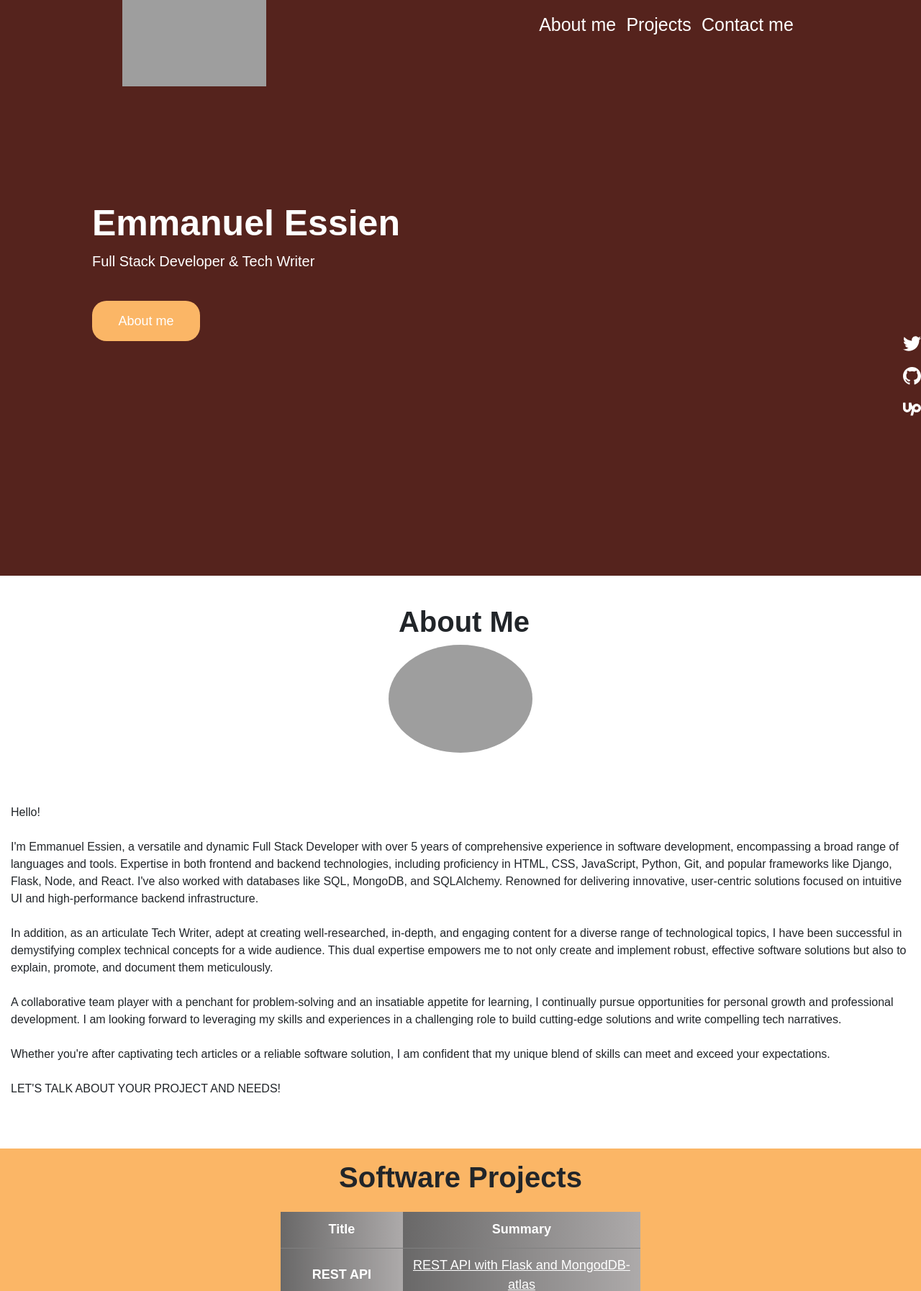
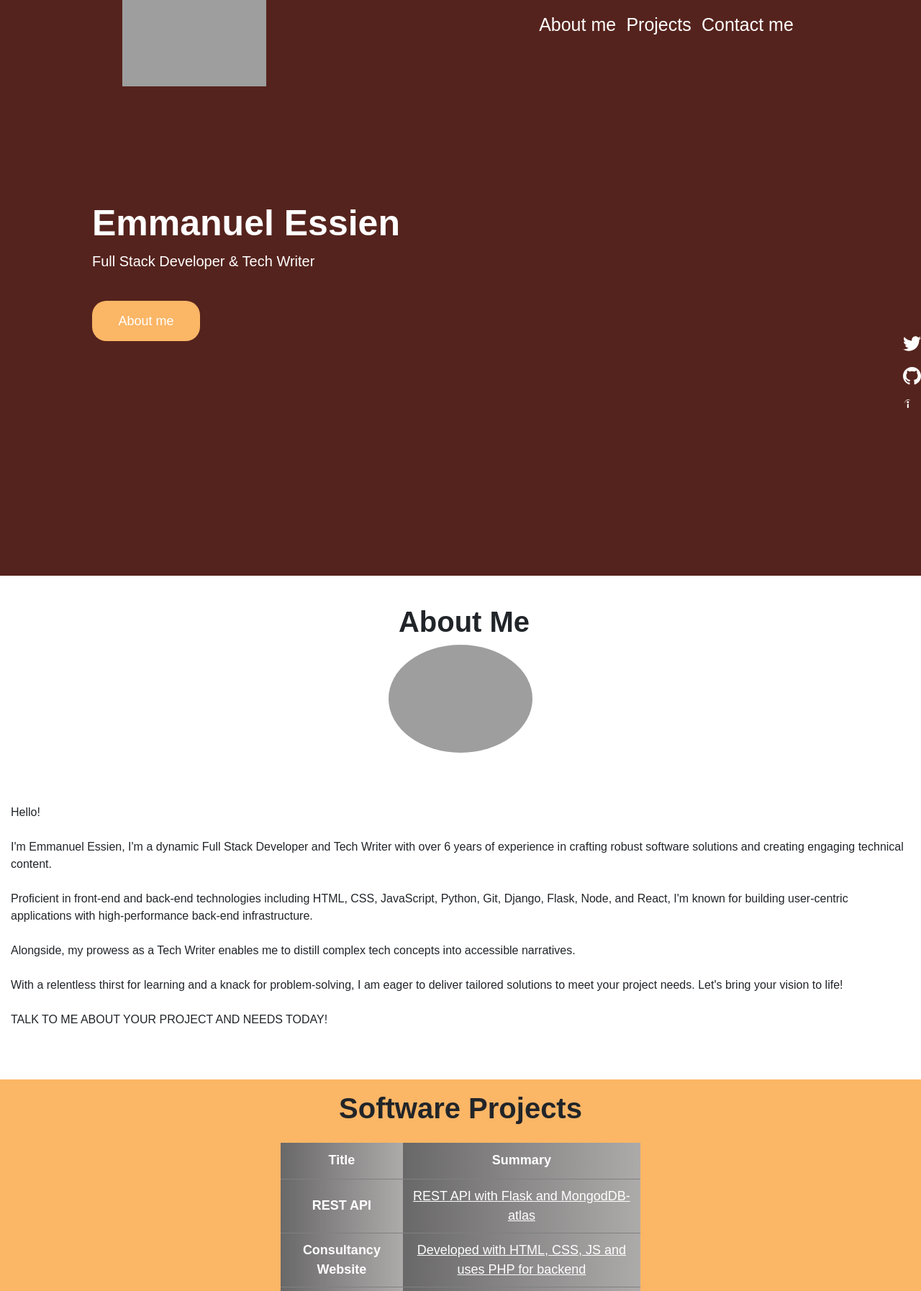
Before and after one commit to classAnon/portfolio3, a Flask app: page / in a window 1280 px wide. Shown: the top 1794 px of the page at 72% size. Run offline with Flask 2, Linux system fonts and the light colour scheme; some libraries are stand-ins or nearby versions; some web fonts are replaced; grey boxes are pictures that could not be loaded.

Commit message:
updated bio and socials

```diff
--- a/templates/home.html
+++ b/templates/home.html
@@ -56,7 +56,7 @@
                 </div>
                 <div>
                     <a href="https://profile.indeed.com/p/emmanuele-fxy0jsk" target="_blank">
-                        <svg xmlns="http://www.w3.org/2000/svg" x="0px" y="0px" width="25" height="25"  viewBox="0 0 50 50" style=" fill:#fff;"><path d="M 1 9 C 0.448 9 0 9.448 0 10 L 0 24.115234 C 0 30.276234 4.6829844 35.631469 10.833984 35.980469 C 16.730984 36.314469 21.747875 32.176391 22.796875 26.650391 C 23.366875 27.420391 23.94625 28.135969 24.53125 28.792969 L 21.001953 43.771484 C 20.932953 44.069484 21.002406 44.380094 21.191406 44.621094 C 21.382406 44.859094 21.670563 45 21.976562 45 L 27.095703 45 C 27.559703 45 27.959406 44.687328 28.066406 44.236328 C 28.687406 41.615328 29.660969 37.508156 30.542969 33.785156 L 31.453125 34.3125 C 33.618125 35.4335 35.815 36 38 36 C 45.192 36 50.926 29.641 49.875 22.25 C 49.179 17.354 45.414078 13.318344 40.580078 12.277344 C 34.951078 11.064344 29.525359 13.949141 27.193359 18.744141 C 27.193359 18.744141 26.934562 19.318578 26.726562 19.892578 C 25.076563 17.046578 24.107609 14.094078 23.599609 11.955078 C 23.414609 11.175078 23.137469 9.762875 23.105469 9.671875 C 22.966469 9.268875 22.589109 9 22.162109 9 L 17 9 C 16.448 9 16 9.448 16 10 L 16 24.300781 C 16 26.649781 14.287219 28.750516 11.949219 28.978516 C 9.2672187 29.240516 7 27.13 7 24.5 L 7 10 C 7 9.448 6.552 9 6 9 L 1 9 z M 38 19 C 40.757 19 43 21.243 43 24 C 43 26.757 40.757 29 38 29 C 35.775 29 33.713531 27.658281 32.269531 26.488281 C 32.796531 24.263281 33.15025 22.773047 33.15625 22.748047 C 33.72425 20.541047 35.717 19 38 19 z"></path></svg>
+                        <svg xmlns="http://www.w3.org/2000/svg" x="0px" y="0px" width="25" height="25"  viewBox="0 0 50 50" style=" fill:#fff;"><path fill="currentColor" d="M11.566 21.563v-8.762c.255.023.5.035.758.035c1.223 0 2.374-.32 3.35-.893v9.618c0 .822-.195 1.429-.575 1.834c-.378.403-.88.605-1.491.605c-.6 0-1.077-.202-1.468-.618c-.378-.403-.574-1.01-.574-1.819zM11.589.566c2.545-.893 5.442-.845 7.619.987c.405.369.867.833 1.051 1.38c.22.692-.77-.073-.906-.167c-.71-.453-1.418-.833-2.212-1.094C12.86.387 8.812 2.709 6.295 6.315c-1.052 1.594-1.737 3.272-2.3 5.117c-.06.202-.109.465-.22.642c-.112.203-.048-.546-.048-.57c.084-.763.244-1.5.441-2.237C5.33 5.337 7.897 2.066 11.59.566zm4.928 7.059a3.02 3.02 0 1 1-6.04 0a3.02 3.02 0 1 1 6.04 0Z"/></svg>
                     </a>
                 </div>
             </div>
@@ -73,15 +73,15 @@
                 <blockquote>
                 Hello!
                 <br><br>
-                I'm Emmanuel Essien, a versatile and dynamic Full Stack Developer with over 5 years of comprehensive experience in software development, encompassing a broad range of languages and tools. Expertise in both frontend and backend technologies, including proficiency in HTML, CSS, JavaScript, Python, Git, and popular frameworks like Django, Flask, Node, and React. I've also worked with databases like SQL, MongoDB, and SQLAlchemy. Renowned for delivering innovative, user-centric solutions focused on intuitive UI and high-performance backend infrastructure.
+                I'm Emmanuel Essien, I'm a dynamic Full Stack Developer and Tech Writer with over 6 years of experience in crafting robust software solutions and creating engaging technical content.
                 <br><br>
-                In addition, as an articulate Tech Writer, adept at creating well-researched, in-depth, and engaging content for a diverse range of technological topics, I have been successful in demystifying complex technical concepts for a wide audience. This dual expertise empowers me to not only create and implement robust, effective software solutions but also to explain, promote, and document them meticulously.
+                Proficient in front-end and back-end technologies including HTML, CSS, JavaScript, Python, Git, Django, Flask, Node, and React, I'm known for building user-centric applications with high-performance back-end infrastructure.
                 <br><br>
-                A collaborative team player with a penchant for problem-solving and an insatiable appetite for learning, I continually pursue opportunities for personal growth and professional development. I am looking forward to leveraging my skills and experiences in a challenging role to build cutting-edge solutions and write compelling tech narratives.
+                Alongside, my prowess as a Tech Writer enables me to distill complex tech concepts into accessible narratives.
                 <br><br>
-                Whether you're after captivating tech articles or a reliable software solution, I am confident that my unique blend of skills can meet and exceed your expectations.
+                With a relentless thirst for learning and a knack for problem-solving, I am eager to deliver tailored solutions to meet your project needs. Let's bring your vision to life!
                 <br><br>
-                LET'S TALK ABOUT YOUR PROJECT AND NEEDS!
+                TALK TO ME ABOUT YOUR PROJECT AND NEEDS TODAY!
                 </blockquote>
                 </p>
 
```
